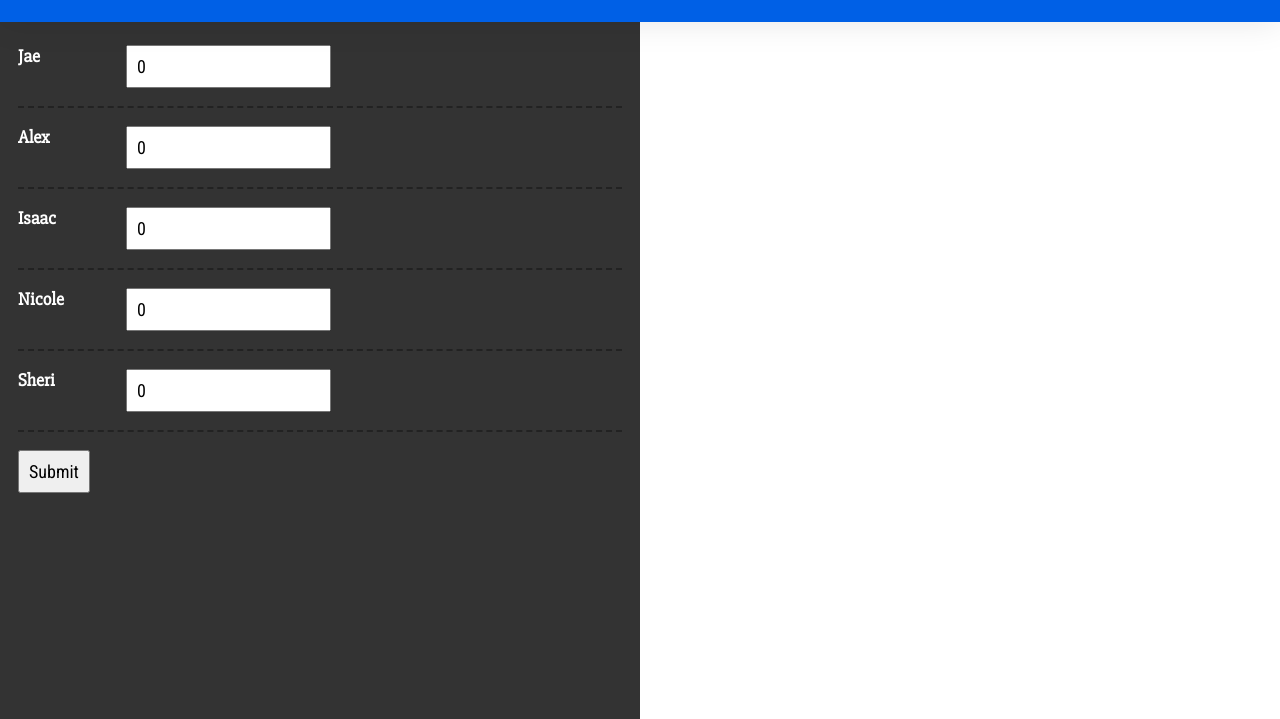
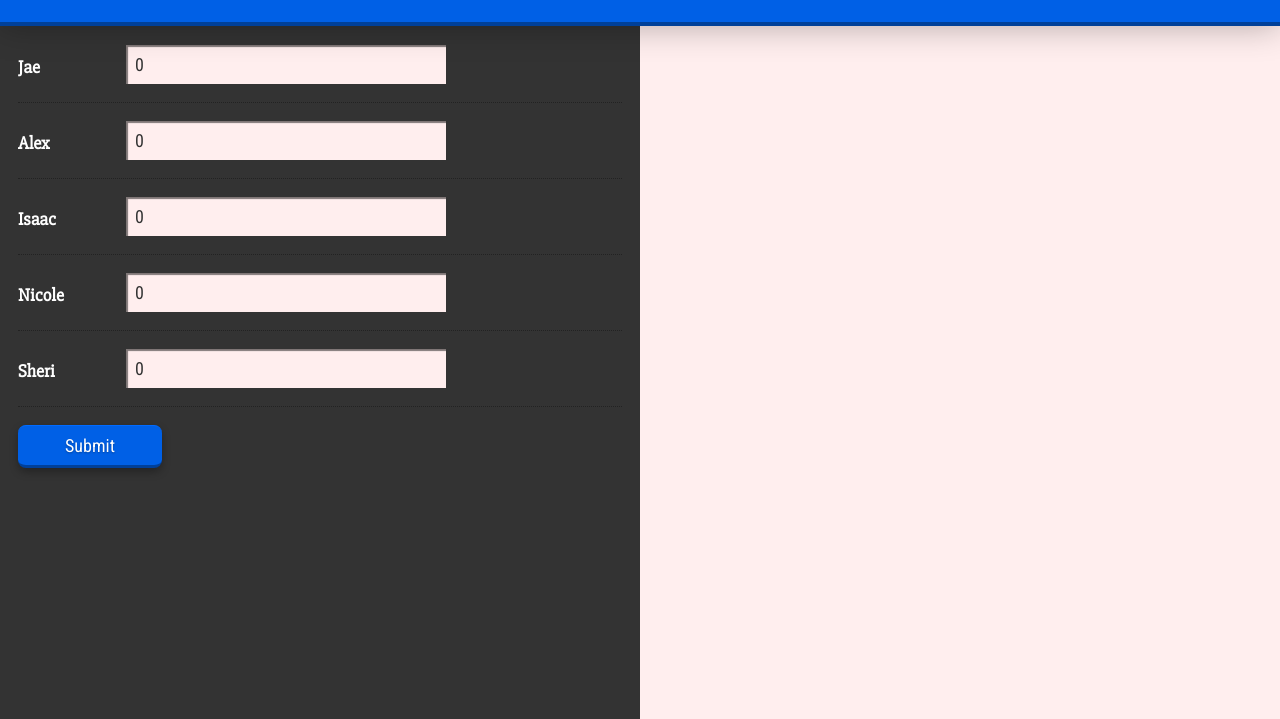
Before and after one commit to alexluecke/who-owed-who-js, a plain HTML site: page index.html in a window 1280 px wide. Shown: the part 81-800 px from the top of the page. Drawn offline with nearby package versions, Linux system fonts and the light colour scheme.

Commit message:
Styles updated.

```diff
--- a/assets/sass/main.scss
+++ b/assets/sass/main.scss
@@ -7,10 +7,13 @@ $font-main: 'Roboto Condensed', sans-serif;
 body {
 	font-size: 18px;
 	font-family: $font-main;
+	background-color: #ffeeee;
+	color: #333;
 }
 
 header {
 	background-color: #0060E6;
+	border-bottom: 4px solid #004099;
 	position: absolute;
 	z-index: 999;
 	top: 0;
@@ -18,7 +21,7 @@ header {
 	width: 100%;
 	text-align: center;
 	color: #fff;
-	box-shadow: 0px 0px 32px rgba(0,0,0,.1);
+	box-shadow: 0px 0px 32px rgba(0,0,0,.3);
 
 	h1 {
 		text-shadow: 0px 4px 0px rgba(0,0,0,.1);
@@ -37,8 +40,27 @@ h1 {
 	margin: .2em 0;
 }
 
-input {
+input[type=text] {
 	display: inline-block;
+	box-shadow: inset 2px 2px 1px rgba(0,0,0,.5);
+	border: 0px hidden transparent;
+	background-color: #ffeeee;
+	color: #333;
+}
+
+.button {
+	background-color: #0060E6;
+	border-radius: 8px;
+	border: 0px solid #004099;
+	border-top: 1px solid #016BFF;
+	border-bottom: 3px solid #004099;
+	font-family: $font-main;
+	font-size: 1em;
+	padding: .5em;
+	box-shadow: 0px 4px 8px rgba(0,0,0,.3);
+	width: 8em;
+	color: #fff;
+	text-shadow: 0px 1px 2px rgba(0,0,0,.3);
 }
 
 #right-column,
@@ -67,18 +89,21 @@ input {
 		display: block;
 		float: left;
 		width: 6em;
+		line-height: 2.5em;
+		box-sizing: border-box;
 	}
 
-	input {
+	input[type=text] {
 		font-family: $font-main;
 		font-size: 1em;
-			padding: .5em;
+		padding: .5em;
+		width: 50%;
 	}
 
 	hr {
 		clear: both;
 		border: 0px hidden transparent;
-		border-top: 2px dashed #222;
+		border-top: 1px dotted #222;
 		margin: 1em 0;
 	}
 
--- a/index.html
+++ b/index.html
@@ -25,7 +25,7 @@
 				<input type="text" class="text" value="0" name="Nicole"><hr>
 				<label>Sheri</label>
 				<input type="text" class="text" value="0" name="Sheri"><hr>
-				<input type="submit" class="submit" value="Submit" name="submit">
+				<input type="submit" class="button submit" value="Submit" name="submit">
 			</form>
 		</div>
 	</div>
```
Also changed, not shown: assets/css/main.css.
